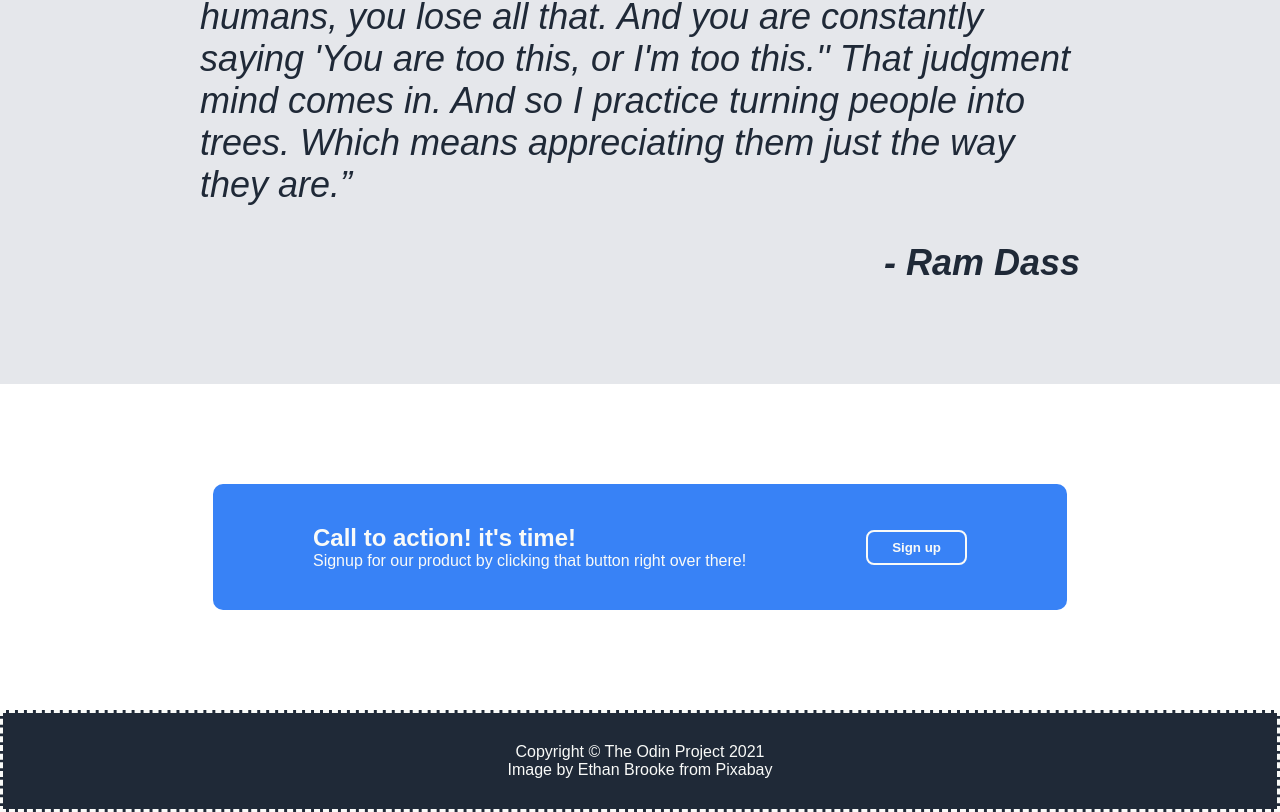
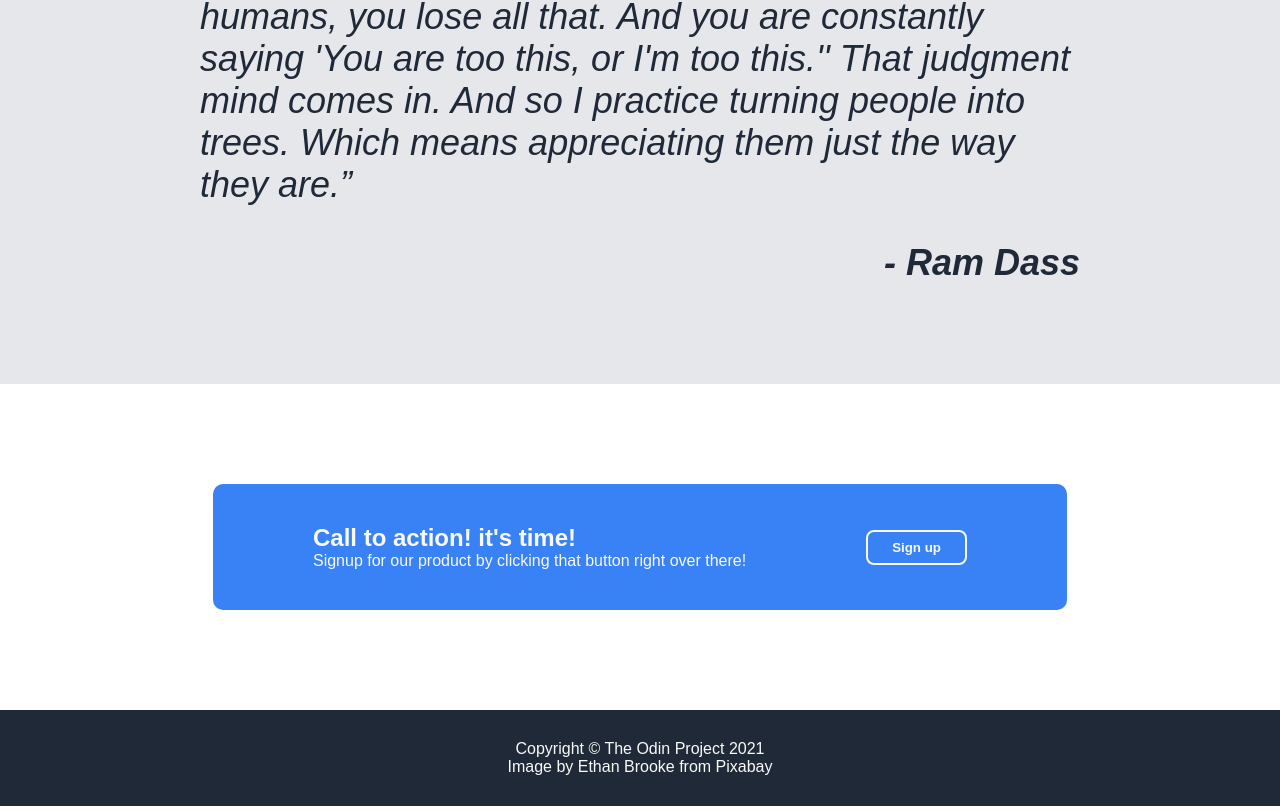
Before and after one commit to Dudeverse/flexbox-final, a plain HTML site: page index.html in a window 1280 px wide. Shown: the part 1599-2411 px from the top of the page. Drawn offline with Linux system fonts and the light colour scheme.

Commit message:
remove borders

```diff
--- a/style.css
+++ b/style.css
@@ -165,7 +165,6 @@ button#hero2 {
     background-color: #1f2937;
     color: #f9faf8;
     font-size: 16px;
-    border-style: dashed;
     display: flex;
     flex-direction: column;
     justify-content: center;
```
